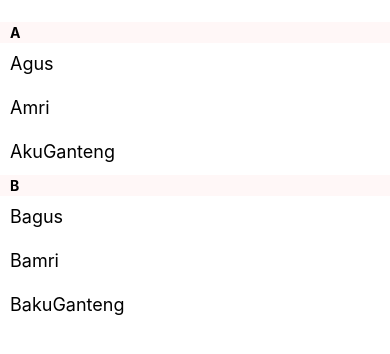
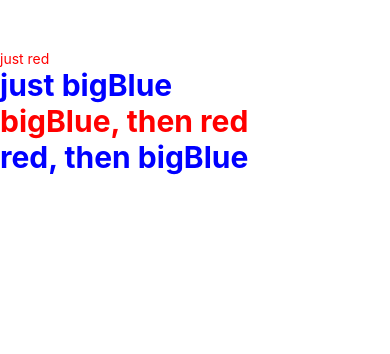
Before and after one commit to nunu2331/belajar-reactnative, a React Native app: screen / in a window 390 px wide. Shown: the top 354 px of the page. Built offline with nearby package versions, Linux system fonts and the light colour scheme.

Commit message:
belajar style

```diff
--- a/App.js
+++ b/App.js
@@ -1,41 +1,29 @@
 import  React from "react"
 import { FlatList, StyleSheet, Text, View, SectionList } from "react-native"
 
-const styles = StyleSheet.create ({
-  container: {
-    flex: 1,
-    paddingTop: 22
-  },
-  sectionHeader: {
-    paddingTop:2,
-    paddingLeft:10,
-    paddingRight:10,
-    paddingBottom:2,
-    fontSize:14,
-    fontWeight:'bold',
-    backgroundColor:'rgba(274,247,247,1.0)',
-  },
-  item: {
-    padding: 10,
-    fontSize: 18,
-    height: 44,
-  },
-})
-
-const SectionListBasics = () => {
+const LotsOfStyles = () => {
   return (
     <View style={styles.container}>
-      <SectionList
-        sections={[
-          {title: 'A', data: ['Agus', 'Amri', 'AkuGanteng']},
-          {title: 'B', data: ['Bagus', 'Bamri', 'BakuGanteng']},
-        ]}
-        renderItem={({item}) => <Text style={styles.item}>{item}</Text>}
-        renderSectionHeader={({section}) => <Text style={styles.sectionHeader}>{section.title}</Text>}
-        keyExtractor={(item, index) => index}
-      />
+      <Text style={styles.red}>just red</Text>
+      <Text style={styles.bigBlue}>just bigBlue</Text>
+      <Text style={[styles.bigBlue, styles.red]}>bigBlue, then red</Text>
+      <Text style={[styles.red, styles.bigBlue]}>red, then bigBlue</Text>
     </View>
   )
 }
 
-export default SectionListBasics
+const styles = StyleSheet.create({
+  container: {
+    marginTop: 50,
+  },
+  bigBlue: {
+    color: 'blue',
+    fontWeight: 'bold',
+    fontSize: 30,
+  },
+  red: {
+    color: 'red',
+  }
+})
+
+export default LotsOfStyles
```
